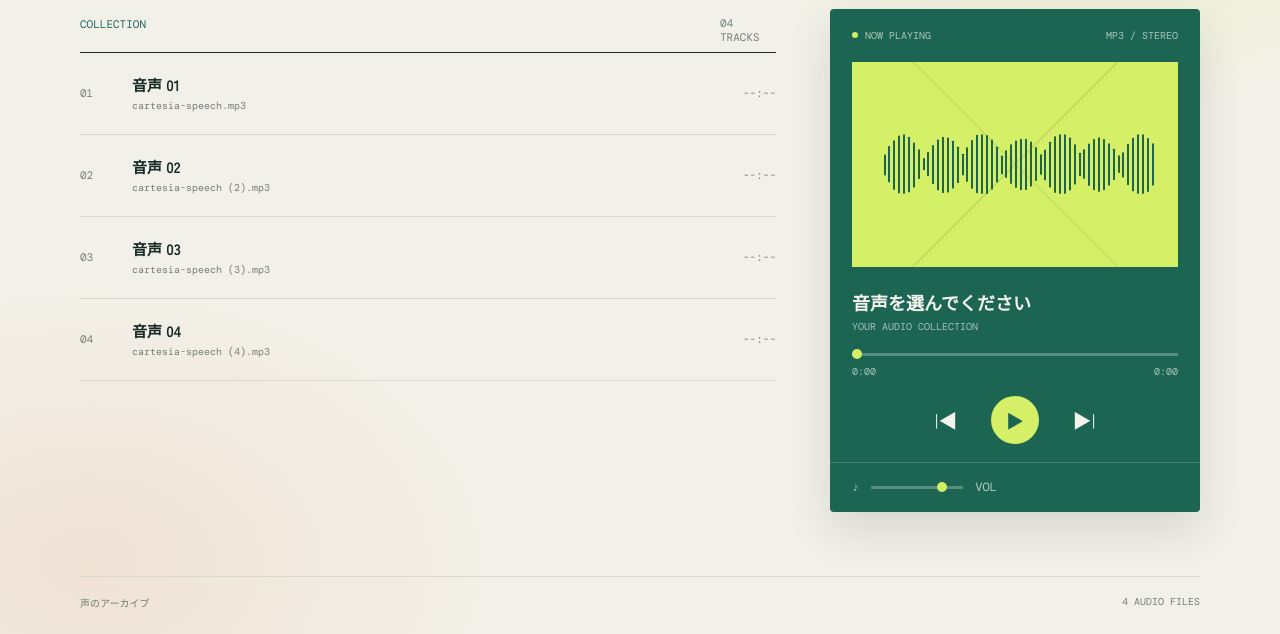
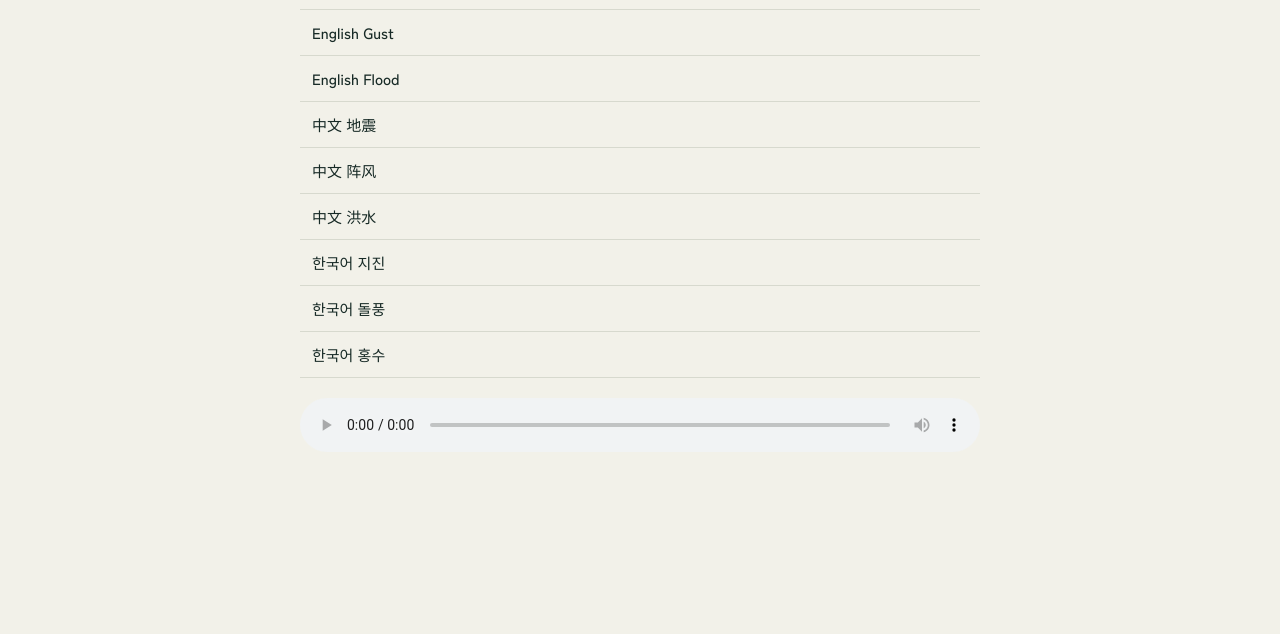
Before and after one commit to 17250161-create/-, a plain HTML site: page index.html in a window 1280 px wide. Shown: the part 254-888 px from the top of the page. After the commit the page ends 800 px from the top, so only its background shows below. Drawn offline with nearby package versions, Linux system fonts and the light colour scheme.

Commit message:
音声ファイル状態変更

```diff
--- a/index.html
+++ b/index.html
@@ -332,6 +332,28 @@
     @media (prefers-reduced-motion: reduce) {
       *, *::before, *::after { scroll-behavior: auto !important; animation-duration: .01ms !important; transition-duration: .01ms !important; }
     }
+
+    body { background: var(--paper); }
+    .shell { width: min(680px, calc(100% - 32px)); }
+    header, .intro .eyebrow, .intro-note, .list-head, .player, footer { display: none; }
+    main { padding: 32px 0; }
+    .intro { margin-bottom: 20px; }
+    h1 { font-size: 24px; }
+    .layout { display: block; }
+    .track-row {
+      width: 100%;
+      min-height: 46px;
+      padding: 0 12px;
+      grid-template-columns: minmax(0, 1fr);
+      border: 0;
+      border-bottom: 1px solid var(--line);
+      background: transparent;
+      text-align: left;
+    }
+    .track-row:hover, .track-row.is-active { padding: 0 12px; background: rgba(27, 101, 82, .08); }
+    .track-index, .track-name span, .track-duration { display: none; }
+    .track-name strong { font-size: 15px; font-weight: 500; }
+    audio { display: block; width: 100%; margin-top: 20px; }
   </style>
 </head>
 <body>
@@ -345,7 +367,7 @@
       <section class="intro" aria-labelledby="page-title">
         <div>
           <p class="eyebrow">LISTENING ROOM / 001</p>
-          <h1 id="page-title">声を、聴く。</h1>
+          <h1 id="page-title">地震・突風・洪水</h1>
         </div>
         <p class="intro-note">お気に入りの音声を、ここから再生できます。</p>
       </section>
@@ -372,7 +394,7 @@
           <div class="volume-row"><span aria-hidden="true">♪</span><input class="range" id="volume" type="range" min="0" max="1" step="0.01" value="0.8" aria-label="音量"><span>VOL</span></div>
         </section>
       </div>
-      <audio id="audio" preload="metadata"></audio>
+      <audio id="audio" controls preload="metadata" aria-label="音声再生"></audio>
     </main>
 
     <footer><span>声のアーカイブ</span><span id="footer-count">4 AUDIO FILES</span></footer>
@@ -380,110 +402,46 @@
 
   <script>
     const tracks = [
-      { title: '音声 01', file: 'cartesia-speech.mp3' },
-      { title: '音声 02', file: 'cartesia-speech (2).mp3' },
-      { title: '音声 03', file: 'cartesia-speech (3).mp3' },
-      { title: '音声 04', file: 'cartesia-speech (4).mp3' },
+      { title: '日本語 地震', file: 'cartesia-speech (5).mp3' },
+      { title: '日本語 突風', file: 'cartesia-speech (6).mp3' },
+      { title: '日本語 洪水', file: 'cartesia-speech (7).mp3' },
+      { title: 'English Earthquake', file: 'cartesia-speech (8).mp3' },
+      { title: 'English Gust', file: 'cartesia-speech (9).mp3' },
+      { title: 'English Flood', file: 'cartesia-speech (10).mp3' },
+      { title: '中文 地震', file: 'cartesia-speech (11).mp3' },
+      { title: '中文 阵风', file: 'cartesia-speech (12).mp3' },
+      { title: '中文 洪水', file: 'cartesia-speech (13).mp3' },
+      { title: '한국어 지진', file: 'cartesia-speech (14).mp3' },
+      { title: '한국어 돌풍', file: 'cartesia-speech (15).mp3' },
+      { title: '한국어 홍수', file: 'cartesia-speech (16).mp3' },
     ];
     const audio = document.querySelector('#audio');
-    const player = document.querySelector('#player');
     const list = document.querySelector('#track-list');
-    const seek = document.querySelector('#seek');
-    const toggle = document.querySelector('#toggle');
     let activeIndex = -1;
-    let seeking = false;
-
-    const formatTime = (seconds) => {
-      if (!Number.isFinite(seconds)) return '0:00';
-      const minutes = Math.floor(seconds / 60);
-      const remainder = Math.floor(seconds % 60).toString().padStart(2, '0');
-      return `${minutes}:${remainder}`;
-    };
 
     const renderList = () => {
       list.innerHTML = tracks.map((track, index) => `
-        <div class="track-row" data-index="${index}" role="button" tabindex="0" aria-label="${track.title}を再生">
-          <span class="track-index">0${index + 1}</span>
-          <span class="track-name"><strong>${track.title}</strong><span>${track.file}</span></span>
-          <span class="track-duration" id="length-${index}">--:--</span>
-        </div>`).join('');
+        <button class="track-row" type="button" data-index="${index}" aria-label="${track.title}を選択">
+          <span class="track-name"><strong>${track.title}</strong></span>
+        </button>`).join('');
     };
 
-    const makeWave = () => {
-      const wave = document.querySelector('#wave');
-      for (let index = 0; index < 56; index += 1) {
-        const bar = document.createElement('i');
-        const height = 15 + Math.abs(Math.sin(index * 0.39) * 70) + Math.abs(Math.cos(index * 0.17) * 20);
-        bar.style.setProperty('--h', `${Math.min(height, 100)}%`);
-        bar.style.setProperty('--d', `${(index % 12) * -65}ms`);
-        wave.append(bar);
-      }
-    };
-
-    const setTrack = (index, shouldPlay = true) => {
-      activeIndex = (index + tracks.length) % tracks.length;
-      const track = tracks[activeIndex];
-      audio.src = `audio/${encodeURIComponent(track.file)}`;
-      document.querySelector('#current-title').textContent = track.title;
-      document.querySelector('#current-file').textContent = track.file;
+    const setTrack = (index) => {
+      activeIndex = index;
+      audio.src = `audio/${encodeURIComponent(tracks[index].file)}`;
+      audio.play().catch(() => {});
       document.querySelectorAll('.track-row').forEach((row, rowIndex) => {
         row.classList.toggle('is-active', rowIndex === activeIndex);
         row.setAttribute('aria-current', rowIndex === activeIndex ? 'true' : 'false');
       });
-      seek.value = 0;
-      document.querySelector('#elapsed').textContent = '0:00';
-      document.querySelector('#duration').textContent = '0:00';
-      if (shouldPlay) audio.play().catch(() => updatePlaying(false));
-    };
-
-    const updatePlaying = (isPlaying) => {
-      player.classList.toggle('is-playing', isPlaying);
-      toggle.textContent = isPlaying ? 'Ⅱ' : '▶';
-      toggle.setAttribute('aria-label', isPlaying ? '一時停止' : '再生');
     };
 
     renderList();
-    makeWave();
 
     list.addEventListener('click', (event) => {
       const row = event.target.closest('.track-row');
       if (row) setTrack(Number(row.dataset.index));
     });
-    list.addEventListener('keydown', (event) => {
-      const row = event.target.closest('.track-row');
-      if (row && (event.key === 'Enter' || event.key === ' ')) {
-        event.preventDefault();
-        setTrack(Number(row.dataset.index));
-      }
-    });
-    toggle.addEventListener('click', () => {
-      if (activeIndex < 0) return setTrack(0);
-      if (audio.paused) audio.play().catch(() => updatePlaying(false));
-      else audio.pause();
-    });
-    document.querySelector('#previous').addEventListener('click', () => setTrack(activeIndex <= 0 ? 0 : activeIndex - 1));
-    document.querySelector('#next').addEventListener('click', () => setTrack(activeIndex < 0 ? 0 : activeIndex + 1));
-    document.querySelector('#volume').addEventListener('input', (event) => { audio.volume = Number(event.target.value); });
-    audio.volume = 0.8;
-    audio.addEventListener('loadedmetadata', () => {
-      document.querySelector('#duration').textContent = formatTime(audio.duration);
-      if (activeIndex >= 0) document.querySelector(`#length-${activeIndex}`).textContent = formatTime(audio.duration);
-    });
-    audio.addEventListener('timeupdate', () => {
-      if (!seeking && Number.isFinite(audio.duration)) seek.value = String((audio.currentTime / audio.duration) * 1000);
-      document.querySelector('#elapsed').textContent = formatTime(audio.currentTime);
-    });
-    seek.addEventListener('input', () => {
-      seeking = true;
-      if (Number.isFinite(audio.duration)) document.querySelector('#elapsed').textContent = formatTime((Number(seek.value) / 1000) * audio.duration);
-    });
-    seek.addEventListener('change', () => {
-      if (Number.isFinite(audio.duration)) audio.currentTime = (Number(seek.value) / 1000) * audio.duration;
-      seeking = false;
-    });
-    audio.addEventListener('play', () => updatePlaying(true));
-    audio.addEventListener('pause', () => updatePlaying(false));
-    audio.addEventListener('ended', () => setTrack(activeIndex + 1));
   </script>
 </body>
 </html>
```
Also changed, not shown: 16 other files.
